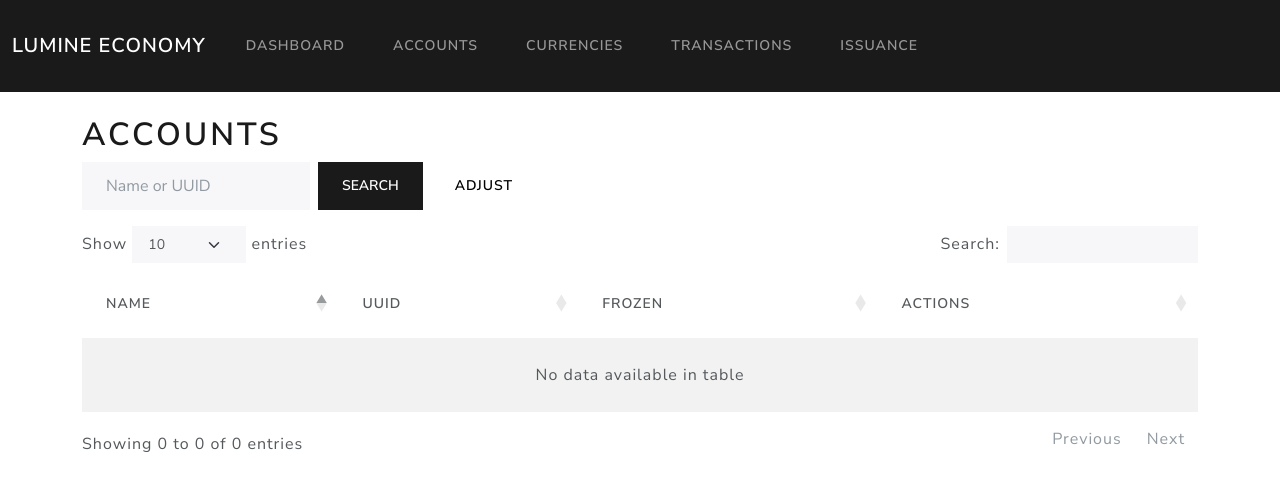
After one commit to ZakuroSystem/LumineEconomyBridge, a Flask app: page /accounts in a window 1280 px wide. The commit adds this page. Shown: the top 491 px of the page. Run offline with Flask 3, Linux system fonts and the light colour scheme; data that the repository does not hold is empty; some libraries are stand-ins or nearby versions.

Commit message:
feat: add account and currency management UI

```diff
--- a/backend/dashboard.py
+++ b/backend/dashboard.py
@@ -21,6 +21,7 @@ def init_db() -> None:
                 uuid TEXT NOT NULL,
                 currency TEXT NOT NULL,
                 balance INTEGER NOT NULL,
+                frozen INTEGER NOT NULL DEFAULT 0,
                 PRIMARY KEY(uuid, currency)
             );
             CREATE TABLE IF NOT EXISTS transactions (
@@ -34,7 +35,9 @@ def init_db() -> None:
             );
             CREATE TABLE IF NOT EXISTS currencies (
                 name TEXT PRIMARY KEY,
-                symbol TEXT
+                symbol TEXT,
+                description TEXT,
+                active INTEGER NOT NULL DEFAULT 1
             );
             CREATE TABLE IF NOT EXISTS name_index (
                 name TEXT PRIMARY KEY,
@@ -46,6 +49,18 @@ def init_db() -> None:
             );
             """
         )
+        try:
+            db.execute("ALTER TABLE accounts ADD COLUMN frozen INTEGER NOT NULL DEFAULT 0")
+        except sqlite3.OperationalError:
+            pass
+        try:
+            db.execute("ALTER TABLE currencies ADD COLUMN description TEXT")
+        except sqlite3.OperationalError:
+            pass
+        try:
+            db.execute("ALTER TABLE currencies ADD COLUMN active INTEGER NOT NULL DEFAULT 1")
+        except sqlite3.OperationalError:
+            pass
 
 
 init_db()
@@ -59,7 +74,7 @@ def fmt_ts(ts: int) -> str:
 @app.route("/")
 def index():
     with get_db() as db:
-        currencies = [r["name"] for r in db.execute("SELECT name FROM currencies ORDER BY name").fetchall()]
+        currencies = [r["name"] for r in db.execute("SELECT name FROM currencies WHERE active=1 ORDER BY name").fetchall()]
         rows = db.execute("SELECT uuid, currency, balance FROM accounts").fetchall()
         total_accounts = db.execute("SELECT COUNT(DISTINCT uuid) AS c FROM accounts").fetchone()["c"]
         since = int(time.time()) - 86400
@@ -119,14 +134,16 @@ def issuance():
 
 @app.route("/adjust", methods=["GET", "POST"])
 def adjust():
+    preset_uuid = request.args.get("uuid", "")
     if request.method == "POST":
         uuid = request.form["uuid"].strip()
         currency = request.form["currency"].strip()
+        action = request.form.get("action", "grant")
         try:
-            amount = int(request.form["amount"])
+            amount = int(request.form.get("amount", 0))
         except ValueError:
             flash("Amount must be an integer")
-            return redirect(url_for("adjust"))
+            return redirect(url_for("adjust", uuid=uuid))
         reason = request.form.get("reason", "adjust")
         ts = int(time.time())
         with get_db() as db:
@@ -135,20 +152,110 @@ def adjust():
                 "INSERT OR IGNORE INTO accounts(uuid, currency, balance) VALUES (?,?,0)",
                 (uuid, currency),
             )
+            if action == "reset":
+                row = cur.execute(
+                    "SELECT balance FROM accounts WHERE uuid=? AND currency=?",
+                    (uuid, currency),
+                ).fetchone()
+                delta = -row["balance"] if row else 0
+            else:
+                delta = amount if action == "grant" else -amount
             cur.execute(
                 "UPDATE accounts SET balance = balance + ? WHERE uuid=? AND currency=?",
-                (amount, uuid, currency),
+                (delta, uuid, currency),
             )
-            from_acc = None if amount >= 0 else uuid
-            to_acc = uuid if amount >= 0 else None
+            from_acc = None if delta >= 0 else uuid
+            to_acc = uuid if delta >= 0 else None
             cur.execute(
                 "INSERT INTO transactions(timestamp, from_account, to_account, currency, amount, reason) VALUES (?,?,?,?,?,?)",
-                (ts, from_acc, to_acc, currency, abs(amount), reason),
+                (ts, from_acc, to_acc, currency, abs(delta), reason),
             )
             db.commit()
         flash("Balance adjusted")
-        return redirect(url_for("index"))
-    return render_template("adjust.html")
+        return redirect(url_for("accounts"))
+    return render_template("adjust.html", uuid=preset_uuid)
+
+
+@app.route("/accounts")
+def accounts():
+    q = request.args.get("q", "").strip()
+    with get_db() as db:
+        currencies = [r["name"] for r in db.execute("SELECT name FROM currencies WHERE active=1 ORDER BY name").fetchall()]
+        if q:
+            rows = db.execute(
+                """
+                SELECT a.uuid, n.name, a.currency, a.balance, a.frozen
+                FROM accounts a LEFT JOIN name_index n ON n.uuid=a.uuid
+                WHERE a.uuid=? OR n.name LIKE ?
+                """,
+                (q, f"%{q}%"),
+            ).fetchall()
+        else:
+            rows = db.execute(
+                """
+                SELECT a.uuid, n.name, a.currency, a.balance, a.frozen
+                FROM accounts a LEFT JOIN name_index n ON n.uuid=a.uuid
+                """,
+            ).fetchall()
+    accs = {}
+    for r in rows:
+        info = accs.setdefault(
+            r["uuid"], {"uuid": r["uuid"], "name": r["name"], "frozen": r["frozen"], "balances": {}}
+        )
+        info["balances"][r["currency"]] = r["balance"]
+        if r["frozen"]:
+            info["frozen"] = 1
+    return render_template("accounts.html", accounts=accs.values(), currencies=currencies, query=q)
+
+
+@app.route("/accounts/freeze/<uuid>/<int:state>")
+def toggle_freeze(uuid: str, state: int):
+    with get_db() as db:
+        db.execute("UPDATE accounts SET frozen=? WHERE uuid=?", (state, uuid))
+        db.commit()
+    flash("Account frozen" if state else "Account activated")
+    return redirect(url_for("accounts"))
+
+
+@app.route("/currencies", methods=["GET", "POST"])
+def currencies():
+    with get_db() as db:
+        if request.method == "POST":
+            action = request.form["action"]
+            if action == "create":
+                name = request.form["name"].strip()
+                symbol = request.form.get("symbol", "").strip() or None
+                desc = request.form.get("description", "").strip()
+                db.execute(
+                    "INSERT INTO currencies(name, symbol, description, active) VALUES (?,?,?,1)",
+                    (name, symbol, desc),
+                )
+            elif action == "edit":
+                name = request.form["name"].strip()
+                symbol = request.form.get("symbol", "").strip() or None
+                desc = request.form.get("description", "").strip()
+                db.execute(
+                    "UPDATE currencies SET symbol=?, description=? WHERE name=?",
+                    (symbol, desc, name),
+                )
+            elif action == "toggle":
+                name = request.form["name"].strip()
+                db.execute(
+                    "UPDATE currencies SET active = 1 - active WHERE name=?",
+                    (name,),
+                )
+            db.commit()
+        rows = db.execute(
+            """
+            SELECT c.name, c.symbol, c.description, c.active,
+                   COALESCE(SUM(a.balance),0) AS supply
+            FROM currencies c
+            LEFT JOIN accounts a ON a.currency = c.name
+            GROUP BY c.name
+            ORDER BY c.name
+            """,
+        ).fetchall()
+    return render_template("currencies.html", currencies=rows)
 
 
 if __name__ == "__main__":
--- a/backend/lang.yml
+++ b/backend/lang.yml
@@ -59,6 +59,7 @@ en:
     no_command: "§cNo command provided.§r"
     no_backup: "§cBackup not found.§r"
     unknown_command: "§cUnknown command.§r"
+    frozen: "§cAccount is frozen.§r"
   lang:
     set: "§aLanguage set to §e{code}§a.§r"
     invalid: "§cInvalid language.§r"
@@ -124,6 +125,7 @@ jp:
     no_command: "§cコマンドが指定されていません。§r"
     no_backup: "§cバックアップが見つかりません。§r"
     unknown_command: "§c不明なコマンドです。§r"
+    frozen: "§cアカウントは凍結されています。§r"
   lang:
     set: "§a言語を §e{code}§a に設定しました。§r"
     invalid: "§c無効な言語です。§r"
--- /dev/null
+++ b/backend/templates/accounts.html
@@ -0,0 +1,38 @@
+{% extends "base.html" %}
+{% block content %}
+<h1>Accounts</h1>
+<form method="get" class="row g-2 mb-3">
+  <div class="col-auto"><input class="form-control" name="q" placeholder="Name or UUID" value="{{ query }}"></div>
+  <div class="col-auto"><button class="btn btn-primary" type="submit">Search</button></div>
+  <div class="col-auto"><a href="{{ url_for('adjust') }}" class="btn btn-secondary">Adjust</a></div>
+</form>
+<table class="table table-striped datatable">
+  <thead>
+    <tr>
+      <th>Name</th>
+      <th>UUID</th>
+      {% for c in currencies %}<th>{{ c }}</th>{% endfor %}
+      <th>Frozen</th>
+      <th>Actions</th>
+    </tr>
+  </thead>
+  <tbody>
+    {% for a in accounts %}
+    <tr>
+      <td>{{ a.name }}</td>
+      <td>{{ a.uuid }}</td>
+      {% for c in currencies %}<td>{{ a.balances.get(c, 0) }}</td>{% endfor %}
+      <td>{{ 'Yes' if a.frozen else 'No' }}</td>
+      <td>
+        <a href="{{ url_for('adjust', uuid=a.uuid) }}" class="btn btn-sm btn-secondary">Edit</a>
+        {% if a.frozen %}
+        <a href="{{ url_for('toggle_freeze', uuid=a.uuid, state=0) }}" class="btn btn-sm btn-success">Unfreeze</a>
+        {% else %}
+        <a href="{{ url_for('toggle_freeze', uuid=a.uuid, state=1) }}" class="btn btn-sm btn-danger">Freeze</a>
+        {% endif %}
+      </td>
+    </tr>
+    {% endfor %}
+  </tbody>
+</table>
+{% endblock %}
--- a/backend/templates/base.html
+++ b/backend/templates/base.html
@@ -14,10 +14,11 @@
         <a class="navbar-brand" href="{{ url_for('index') }}">Lumine Economy</a>
         <div class="collapse navbar-collapse">
           <ul class="navbar-nav me-auto mb-2 mb-lg-0">
-            <li class="nav-item"><a class="nav-link" href="{{ url_for('index') }}">Accounts</a></li>
+            <li class="nav-item"><a class="nav-link" href="{{ url_for('index') }}">Dashboard</a></li>
+            <li class="nav-item"><a class="nav-link" href="{{ url_for('accounts') }}">Accounts</a></li>
+            <li class="nav-item"><a class="nav-link" href="{{ url_for('currencies') }}">Currencies</a></li>
             <li class="nav-item"><a class="nav-link" href="{{ url_for('transactions') }}">Transactions</a></li>
             <li class="nav-item"><a class="nav-link" href="{{ url_for('issuance') }}">Issuance</a></li>
-            <li class="nav-item"><a class="nav-link" href="{{ url_for('adjust') }}">Adjust</a></li>
           </ul>
         </div>
       </div>
--- a/backend/templates/index.html
+++ b/backend/templates/index.html
@@ -52,7 +52,7 @@
     {% endfor %}
   </tbody>
 </table>
-<a href="{{ url_for('adjust') }}" class="btn btn-primary me-2">Adjust Balance</a>
+<a href="{{ url_for('accounts') }}" class="btn btn-primary me-2">Manage Accounts</a>
 <a href="{{ url_for('transactions') }}" class="btn btn-secondary">Recent Transactions</a>
 {% endblock %}
 
```
Also changed, not shown: USAGE.md (+1 -1 lines), backend/main.py (+97 -54 lines), backend/templates/adjust.html (+12 -4 lines), backend/templates/currencies.html (added, +37 -0 lines).
